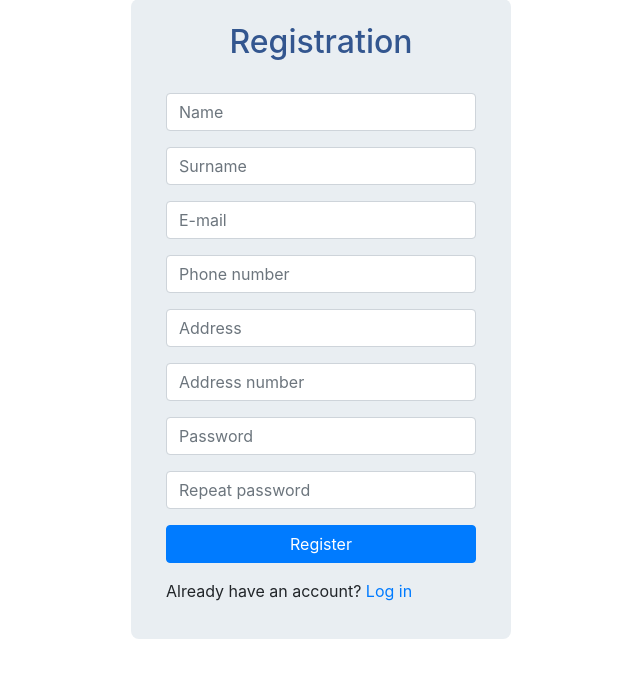
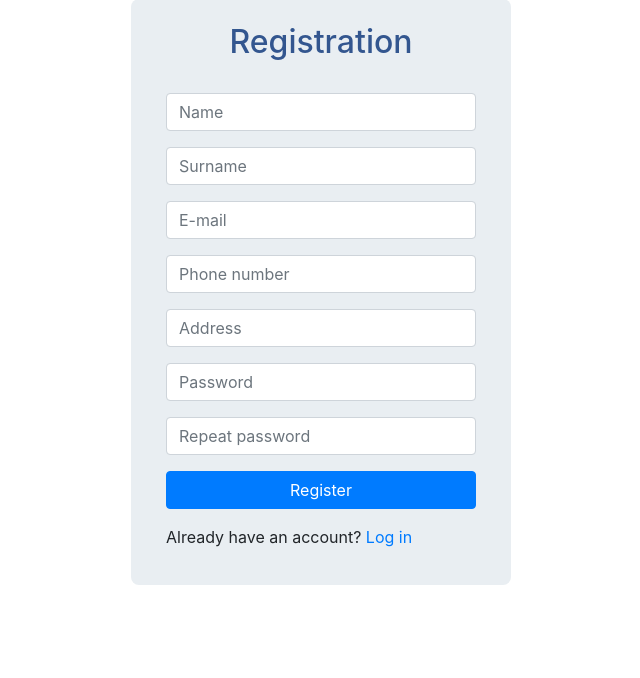
Before and after one commit to ma6068/EP, a PHP site: page /registracija.php in a window 1280 px wide. Shown: the part 172-850 px from the top of the page, without its empty margins (319-959 px from the left). After the commit the page ends 757 px from the top, so only its background shows below. Run offline with PHP 8.4, Linux system fonts and the light colour scheme; some libraries are stand-ins or nearby versions.

Commit message:
edit 2 registracija i prijava

```diff
--- a/view/prijava.php
+++ b/view/prijava.php
@@ -25,14 +25,13 @@
 									<input id="email" placeholder="E-mail" class="form-control" type="email" maxlength="30">
 								</div>
 								<div class="form-group">
-									<input id="pass" placeholder="Password" class="form-control" type="password" maxlength="30">
-									<a href="">Forgot password?</a>
+                                                                    <input id="pass" placeholder="Password" class="form-control" type="password" maxlength="30">
 								</div>
 								<div class="form-group" id="loginButton">
 									<button class="btn btn-primary btn-block" type="submit">Login</button>
 								</div>
 								<div class="form-group">
-									<p>Don't have an account? <a href="">Create one!</a></p>
+									<p>Don't have an account? <a href="/netbeans/EP/view/registracija.php">Create one!</a></p>
 								</div>
 							</form>
 						</article>
--- a/view/registracija.php
+++ b/view/registracija.php
@@ -37,9 +37,6 @@
                                 <div class="form-group" id="Address">
                                     <input placeholder="Address" class="form-control" type="text" maxlength="30">
                                 </div>
-                                <div class="form-group" id="AddressNumber">
-                                    <input placeholder="Address number" class="form-control" type="text" maxlength="30">
-                                </div>
                                 <div class="form-group" id="Password">
                                     <input placeholder="Password" class="form-control" type="password" maxlength="30">
                                 </div>
```
